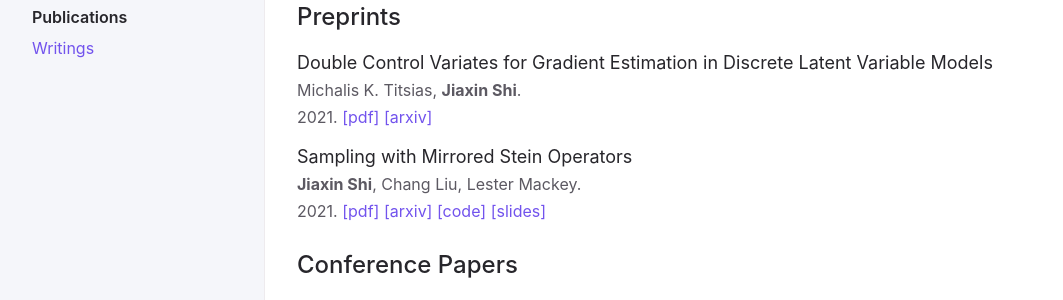
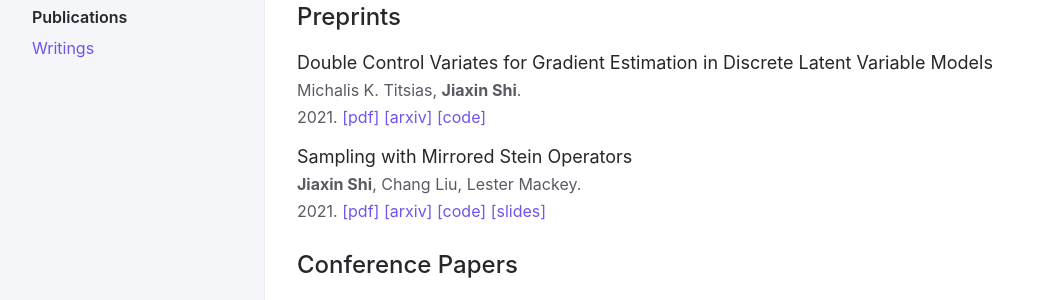
Before and after one commit to thjashin/thjashin.github.io, a Jekyll site: the page built from publications.md, in a window 1280 px wide. Shown: the part 140-440 px from the top of the page, without its empty margins (91-1154 px from the left). Built offline with Jekyll 4.4.1, drawn with Linux system fonts in a browser that asks for light colours.

Commit message:
update double cv code

```diff
--- a/publications.md
+++ b/publications.md
@@ -17,6 +17,7 @@ Michalis K. Titsias, **Jiaxin Shi**.
 2021.
 [[pdf]](https://arxiv.org/pdf/2111.05300.pdf)
 [[arxiv]](https://arxiv.org/abs/2111.05300)
+[[code]](https://github.com/thjashin/double-cv)
 
 Sampling with Mirrored Stein Operators
 {: .fs-5 .mb-1 .text-grey-dk-300}
```
